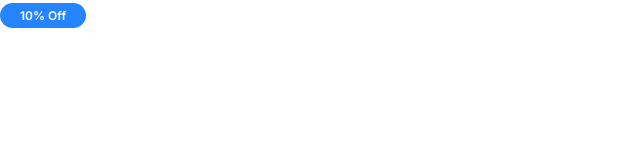
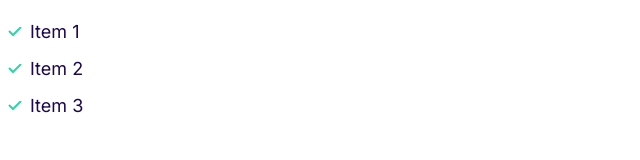
Before and after one commit to AlexFera10/Moshify, a plain HTML site: page index.html in a window 1280 px wide. Shown: the whole page, without its empty margins (0-640 px from the left). Drawn offline with Linux system fonts and the light colour scheme.

Commit message:
After Lists Making

```diff
--- a/CSS/styles.css
+++ b/CSS/styles.css
@@ -121,3 +121,32 @@ a {
     font-size: 1.2rem;
   }
 }
+
+/* Lists*/
+
+.list {
+  list-style: none;
+  padding-left: 0;
+  color: var(--color-headings);
+}
+
+.list--inline .list__item {
+  display: inline-block;
+  margin-right: 2rem;
+}
+
+.list--tick {
+  list-style-image: url(/images/tick.svg);
+  padding-left: 3rem;
+}
+
+.list--tick .list__item {
+  padding-left: 0.5rem;
+  margin-bottom: 1rem;
+}
+
+@media screen and (min-width: 1024px) {
+  .list--tick .list__item {
+    padding-left: 0;
+  }
+}
--- a/index.html
+++ b/index.html
@@ -15,6 +15,10 @@
     <link rel="stylesheet" href="CSS/styles.css" />
   </head>
   <body>
-    <span class="badge badge--primary badge--small">10% Off</span>
+    <ul class="list list--tick">
+      <li class="list__item">Item 1</li>
+      <li class="list__item">Item 2</li>
+      <li class="list__item">Item 3</li>
+    </ul>
   </body>
 </html>
```
Also changed, not shown: images/tick.svg (added).
